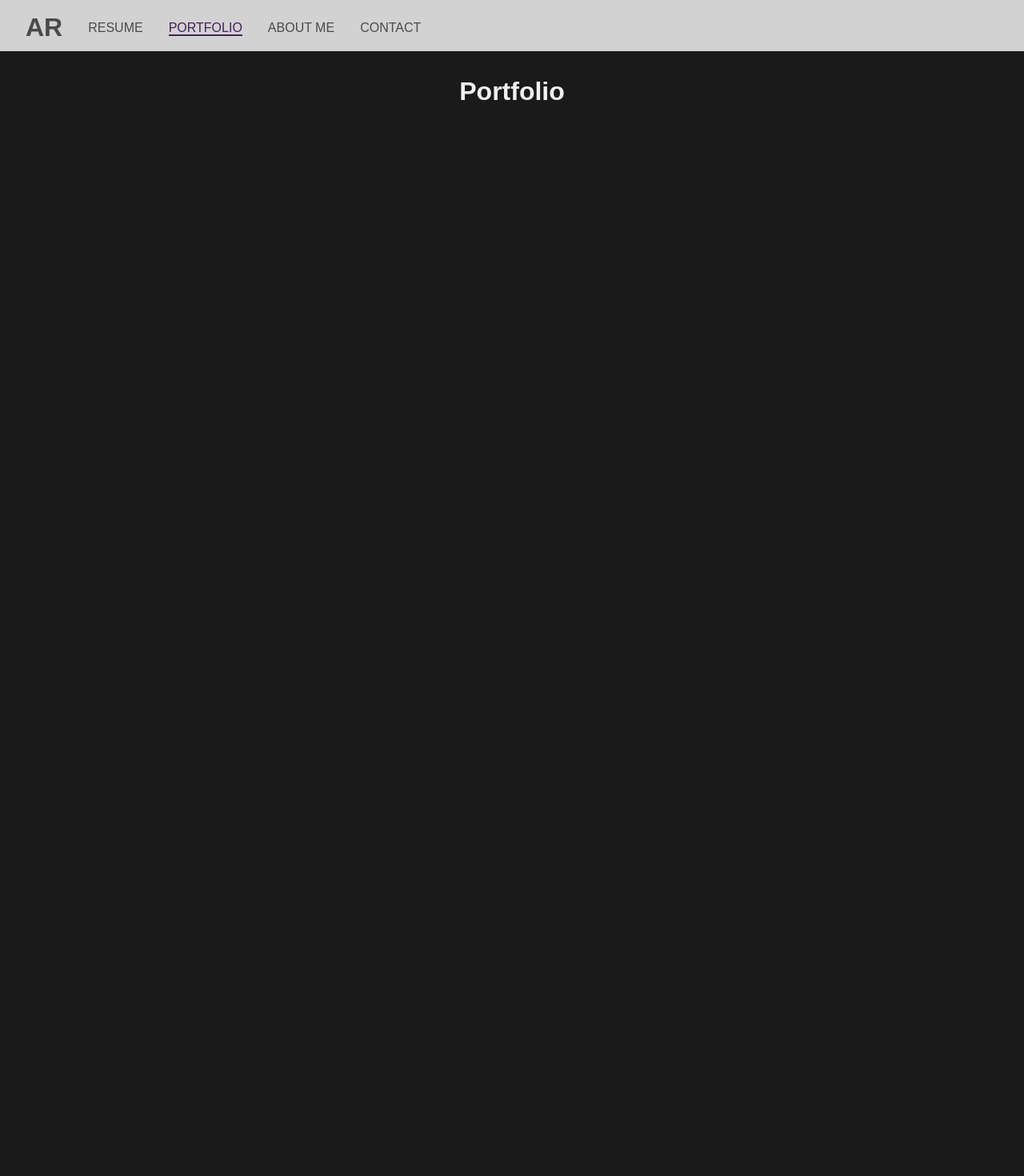
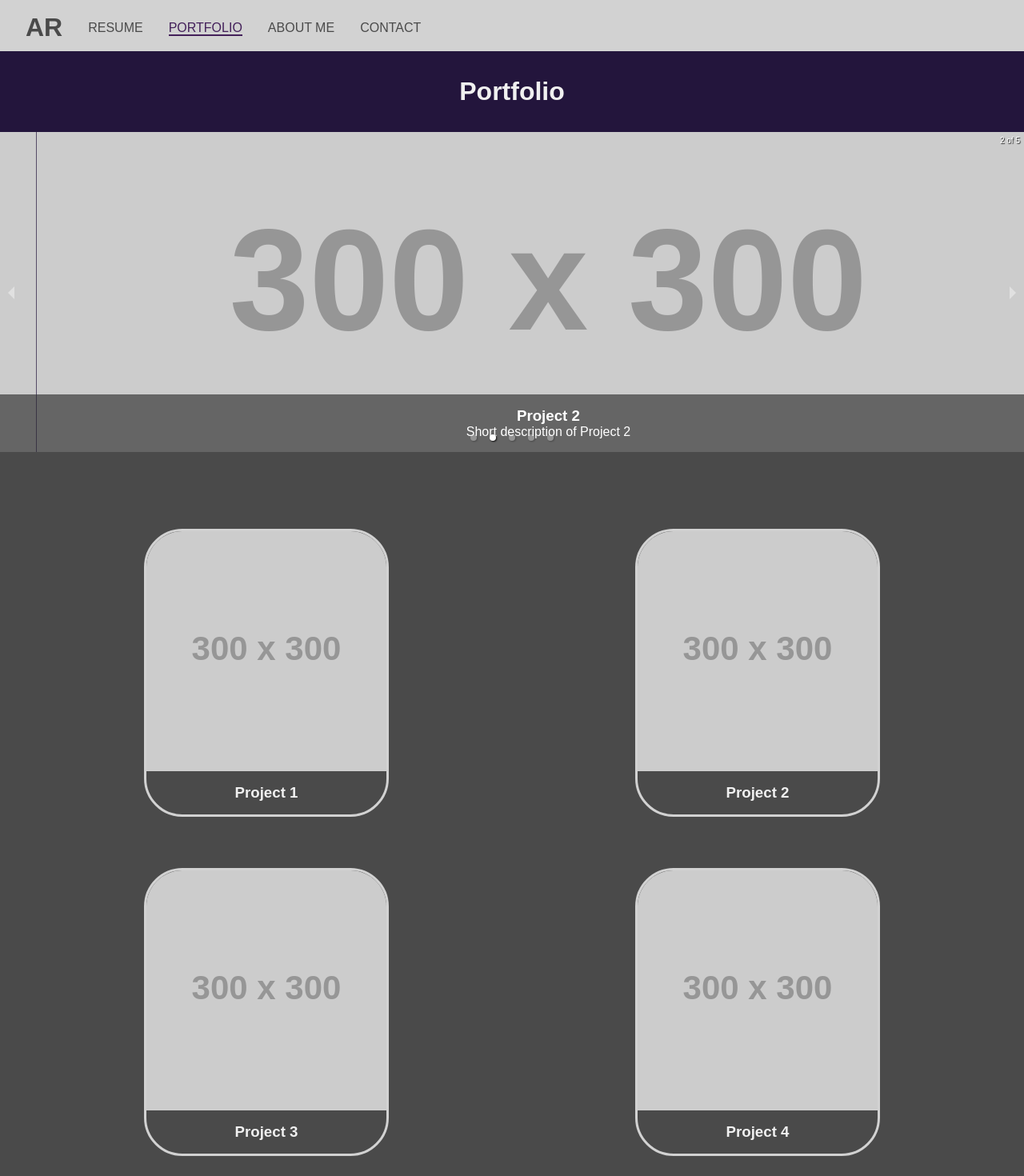
Before and after one commit to arichards912/personalwebsite, a React (Create React App) app: page /portfolio in a window 1280 px wide. Shown: the top 1470 px of the page at 80% size. Before the commit the page ends 800 px from the top, so only its background shows below. Built offline with nearby package versions, Linux system fonts and the light colour scheme.

Commit message:
Portfolio Page Initial, Formatting changes

```diff
--- a/package.json
+++ b/package.json
@@ -14,6 +14,7 @@
     "leaflet": "^1.9.3",
     "react": "^18.2.0",
     "react-dom": "^18.2.0",
+    "react-responsive-carousel": "^3.2.23",
     "react-router-dom": "^6.10.0",
     "react-scripts": "5.0.1",
     "react-spring": "^9.7.1",
--- a/src/App.css
+++ b/src/App.css
@@ -1,7 +1,7 @@
 /* Global styles */
 :root {
   --primary-color: #4a4a4a;
-  --secondary-color: #1a1a1a;
+  --secondary-color: #23153c;
   --accent-color: #0077b6;
   --light-color: #f0f0f0;
   /* a greyish verion of --light-color */
--- a/src/pages/ContactPage/ContactPage.css
+++ b/src/pages/ContactPage/ContactPage.css
@@ -1,22 +1,48 @@
 .contact-section {
   padding: 2rem 0;
+}
+
+.contact-content {
+  display: flex;
+  flex-direction: column;
+  justify-content: space-between;
+  gap: 2rem;
+  padding: 0 1rem 0 1rem;
 }
 
 .contact-form {
   display: flex;
   flex-direction: column;
   gap: 1rem;
+  flex: 1;
 }
+
+.form-floating {
+  display: flex;
+  flex-direction: column;
+  justify-content: space-between;
+  position: relative;
+  width: 100%;
+  margin: 1rem 0 1rem 0;
+}
+
 
 .form-control {
   border: none;
   border-bottom: 2px solid var(--accent-color);
   transition: border-color 0.3s;
+
+  height: 2rem;
+  border-radius: 0.5rem;
 }
 
 .form-control:focus {
   outline: none;
   border-color: var(--dark-color);
+}
+
+.form-control.invalid {
+  border-color: red;
 }
 
 .form-control::placeholder {
@@ -27,7 +53,6 @@
 .form-control:focus + label {
   transform: translateY(-1.2em) scale(0.8);
 }
-
 .submit-button {
   display: inline-block;
   padding: 0.5rem 1rem;
@@ -37,11 +62,26 @@
   border: none;
   cursor: pointer;
   transition: background-color 0.3s;
+  border-radius: 0.5rem;
 }
 
 .submit-button:hover {
   background-color: var(--dark-color);
 }
+
+.contact-text {
+  flex: 1;
+  padding: 1rem;
+  border: 1px solid var(--accent-color);
+  border-radius: 0.5rem;
+}
+
+@media (min-width: 768px) {
+  .contact-content {
+    flex-direction: row;
+  }
+}
+
 
 .social-media-section {
   display: flex;
--- a/src/pages/ContactPage/ContactPage.js
+++ b/src/pages/ContactPage/ContactPage.js
@@ -1,34 +1,89 @@
-import React from 'react';
-import { FontAwesomeIcon } from '@fortawesome/react-fontawesome'
-import { faTwitter, faLinkedin, faGithub, faFacebook, faInstagram} from '@fortawesome/free-brands-svg-icons'
+import React, { useState } from 'react';
+import { FontAwesomeIcon } from '@fortawesome/react-fontawesome';
+import { faTwitter, faLinkedin, faGithub, faFacebook, faInstagram } from '@fortawesome/free-brands-svg-icons';
 import './ContactPage.css';
 
+function ContactPage() {
+  const [formData, setFormData] = useState({
+    name: '',
+    email: '',
+    subject: '',
+    message: '',
+  });
 
-function ContactPage() {
+  const [formErrors, setFormErrors] = useState({
+    name: false,
+    email: false,
+    subject: false,
+    message: false,
+  });
+
+  const handleChange = (e) => {
+    const { name, value } = e.target;
+    setFormData({ ...formData, [name]: value });
+
+    if (name === 'email') {
+      const emailPattern = /^[^\s@]+@[^\s@]+\.[^\s@]+$/;
+      setFormErrors({ ...formErrors, email: !emailPattern.test(value) });
+    } else {
+      setFormErrors({ ...formErrors, [name]: !value });
+    }
+  };
+
+  const handleSubmit = (e) => {
+    e.preventDefault();
+
+    const errors = {
+      name: !formData.name,
+      email: !formData.email || formErrors.email,
+      subject: !formData.subject,
+      message: !formData.message,
+    };
+
+    setFormErrors(errors);
+
+    if (!Object.values(errors).some((error) => error)) {
+      // Submit the form
+    }
+  };
 
   return (
     <section className="contact-section">
       <h2 className="section-title">Contact</h2>
-
-      <form className="contact-form">
+      <div className = "contact-content">
+        <form className="contact-form" onSubmit={handleSubmit}>
           <div className="form-floating">
-          <input type="text" className="form-control" id="name" placeholder="Name" />
-          <label htmlFor="name">Name</label>
+          <label htmlFor="subject">Subject</label>
+            <input type="text" className="form-control" id="subject" placeholder="Subject" />
           </div>
           <div className="form-floating">
+            <label htmlFor="name">Name</label>
+            <input type="text" className="form-control" id="name" placeholder="Name" />
+            <label htmlFor="email">Email</label>
             <input type="email" className="form-control" id="email" placeholder="Email" />
-          <label htmlFor="email">Email</label>
           </div>
           <div className="form-floating">
-          <input type="text" className="form-control" id="subject" placeholder="Subject" />
-          <label htmlFor="subject">Subject</label>
-        </div>
-        <div className="form-floating">
+            <label htmlFor="message">Message</label>
             <textarea className="form-control" id="message" placeholder="Message" rows="5"></textarea>
-          <label htmlFor="message">Message</label>
           </div>
           <button type="submit" className="submit-button" id="contact-submit-button">Send Message</button>
         </form>
+
+        <div className="contact-text">
+            <p>
+            Thank you for considering reaching out to me via the contact form on my software development personal portfolio page!
+            Filling out this form will allow us to connect and discuss potential collaborations or opportunities in the world of software development.
+            <br/><br/>
+            By providing your information, we can begin a conversation about how my skills and expertise can benefit your projects or ideas.
+            I am excited to hear from you and learn more about your goals, so please don't hesitate to reach out.
+            <br/><br/>
+            Let's work together to bring your vision to life!
+            <br/><br/>
+            Note: Probably want to change this to be an image instead, with a sentence or two below it.
+            </p>
+        </div>
+      </div>
+
 
       <div className="social-media-section">
         <a href="https://www.facebook.com" target="_blank" rel="noopener noreferrer" className="social-icon">
--- a/src/pages/LandingPage/LandingPage.css
+++ b/src/pages/LandingPage/LandingPage.css
@@ -8,6 +8,7 @@
   position: relative;
   overflow: hidden;
 }
+
 
 .vanta-bg {
   position: absolute;
@@ -21,6 +22,7 @@
 h1 {
   animation: fadeIn 2s;
   padding: 1rem;
+  font-size: 50px;
 }
 
 .intro-text {
--- a/src/pages/LandingPage/LandingPage.js
+++ b/src/pages/LandingPage/LandingPage.js
@@ -22,11 +22,12 @@ function LandingPage() {
           scale: 1,
           scaleMobile: 1.0,
           backgroundColor: 0x23153c,
-          color: 0x982731,
+          color: 0xff4986,
           points: 5.0,
           maxDistance: 42.0,
           spacing: 30.0,
-          vertexColors: true
+          vertexColors: true,
+          showDots: true
         })
       );
     }
--- a/src/pages/PortfolioPage/PortfolioPage.css
+++ b/src/pages/PortfolioPage/PortfolioPage.css
@@ -1,9 +1,72 @@
 .portfolio-section {
-    padding: 2rem 0;
-  }
+  background-color: var(--primary-color);
+  height: 100vh;
+}
 
-  .projects-grid {
-    display: flex;
-    flex-wrap: wrap;
-    gap: 1rem;
-  }
+.portfolio-top {
+  margin: 2rem 0;
+  background-color: var(--secondary-color);
+}
+
+.carousel-wrapper {
+  margin: 0 0rem 0rem 0rem;
+  border-radius: 0rem 0rem 0 0;
+  overflow: hidden;
+}
+
+.carousel-slide {
+  position: relative;
+
+  max-height: 50vh;
+
+}
+
+.carousel-slide img {
+  width: 100%;
+  height: auto;
+  object-fit: cover;
+  max-height: 50vh;
+}
+
+.carousel-caption {
+  position: absolute;
+  bottom: 0;
+  left: 0;
+  right: 0;
+  padding: 1rem;
+  background-color: rgba(0, 0, 0, 0.5);
+  color: #fff;
+  text-align: center;
+}
+
+.projects-grid {
+  display: flex;
+  justify-content: space-evenly;
+  flex-wrap: wrap;
+  background-color: var(--primary-color);
+}
+
+.project-card {
+  display: flex;
+  flex-direction: column;
+  align-items: center;
+  text-decoration: none;
+  color: inherit;
+  border-radius: 3rem;
+  overflow: hidden;
+  border: solid;
+  border-color: var( --secondary-light-color);
+  background-color: var(--primary-color);
+  padding-bottom: 1rem;
+  margin: 4rem 8rem 0rem 8rem;
+}
+
+.project-card img {
+  width: 100%;
+  height: auto;
+  margin-bottom: 1rem;
+}
+
+.project-card h3 {
+  margin: 0;
+}
--- a/src/pages/PortfolioPage/PortfolioPage.js
+++ b/src/pages/PortfolioPage/PortfolioPage.js
@@ -1,13 +1,69 @@
 import React from 'react';
+import { Carousel } from 'react-responsive-carousel';
+import "react-responsive-carousel/lib/styles/carousel.min.css";
 import './PortfolioPage.css';
 
 function PortfolioPage() {
+  const projects = [
+    {
+      title: "Project 1",
+      description: "Short description of Project 1",
+      image: "https://via.placeholder.com/300",
+      link: "#",
+    },
+    {
+      title: "Project 2",
+      description: "Short description of Project 2",
+      image: "https://via.placeholder.com/300",
+      link: "#",
+    },
+    {
+      title: "Project 3",
+      description: "Short description of Project 2",
+      image: "https://via.placeholder.com/300",
+      link: "#",
+    },
+    {
+      title: "Project 4",
+      description: "Short description of Project 2",
+      image: "https://via.placeholder.com/300",
+      link: "#",
+    },
+    {
+      title: "Project 5",
+      description: "Short description of Project 2",
+      image: "https://via.placeholder.com/300",
+      link: "#",
+    },
+  ];
+
   return (
     <section className="portfolio-section">
-      <h2 className="section-title">Portfolio</h2>
+      <div className="portfolio-top">
+        <h2 className="section-title">Portfolio</h2>
+
+        <div className="carousel-wrapper">
+          <Carousel autoPlay interval={4500} transitionTime={1500} infiniteLoop showThumbs={false}>
+            {projects.map((project, index) => (
+              <div key={index} className="carousel-slide">
+                <img src={project.image} alt={project.title} />
+                <div className="carousel-caption">
+                  <h3>{project.title}</h3>
+                  <p>{project.description}</p>
+                </div>
+              </div>
+            ))}
+          </Carousel>
+        </div>
+      </div>
 
       <div className="projects-grid">
-        {/* Project cards with thumbnail, title, description, and link */}
+        {projects.map((project, index) => (
+          <a href={project.link} key={index} className="project-card">
+            <img src={project.image} alt={project.title} />
+            <h3>{project.title}</h3>
+          </a>
+        ))}
       </div>
     </section>
   );
```
Also changed, not shown: 2 other files (tests, documents, lock files or other folders). Lines whose indentation alone changed are shown as unchanged.
